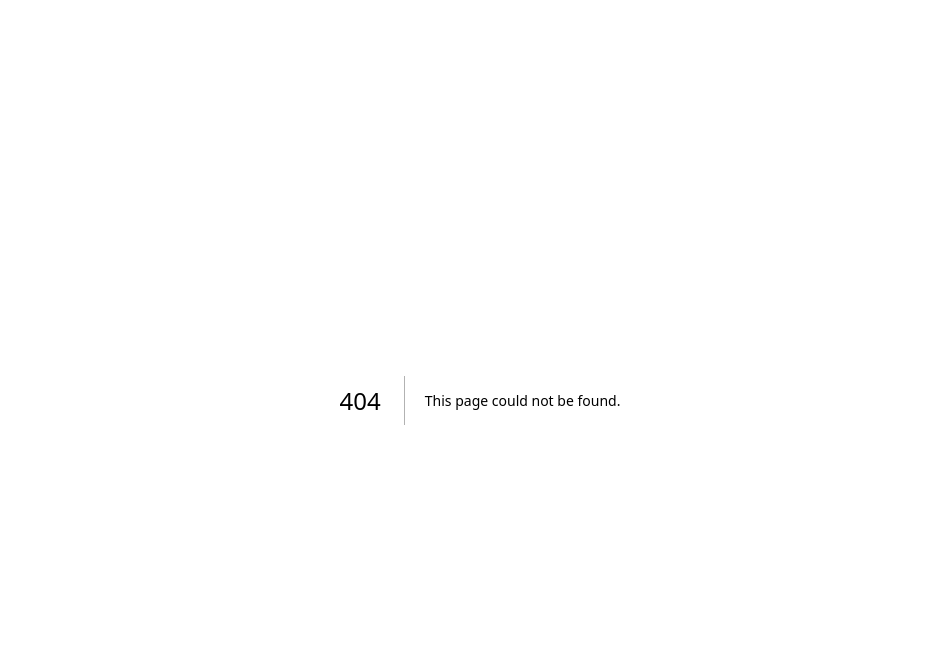
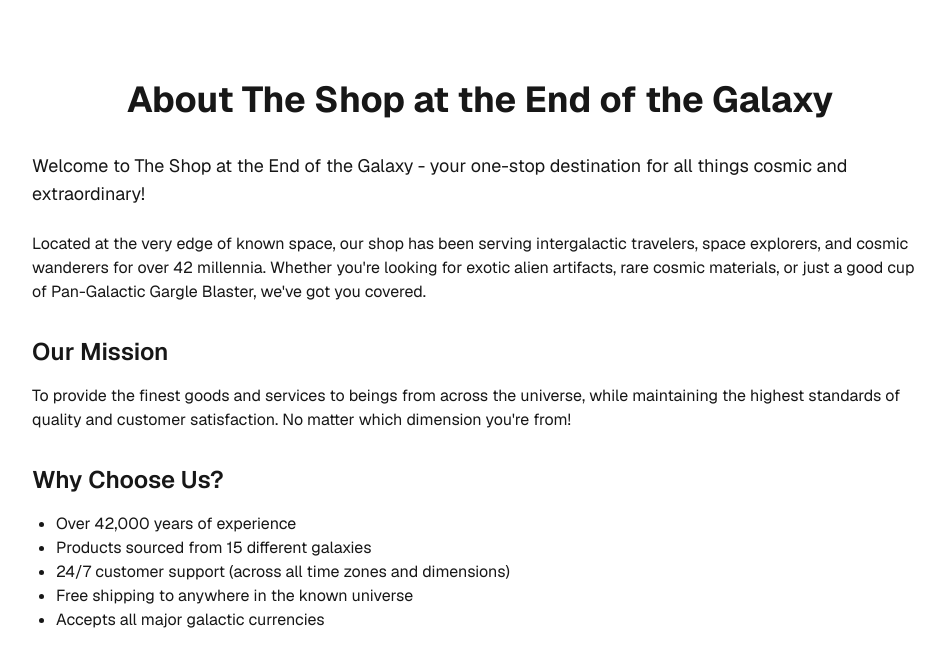
Before and after one commit to Hot-Spicy-DH2643/the-shop-at-the-end-of-the-galaxy, a Next.js app in the folder frontend/: page /about in a window 1280 px wide. Before the commit this address had no page. Shown: the top 666 px of the page, without its empty margins (160-1105 px from the left). Built offline with nearby package versions, Linux system fonts and the light colour scheme.

Commit message:
Add about page for testing

```diff
--- /dev/null
+++ b/frontend/src/app/about/page.tsx
@@ -0,0 +1,42 @@
+export default function About() {
+  return (
+    <div className="font-sans min-h-screen p-8 pb-20 gap-16 sm:p-20">
+      <main className="max-w-4xl mx-auto">
+        <h1 className="text-4xl font-bold mb-8 text-center">
+          About The Shop at the End of the Galaxy
+        </h1>
+
+        <div className="prose dark:prose-invert max-w-none">
+          <p className="text-lg mb-6">
+            Welcome to The Shop at the End of the Galaxy - your one-stop destination
+            for all things cosmic and extraordinary!
+          </p>
+
+          <p className="mb-6">
+            Located at the very edge of known space, our shop has been serving
+            intergalactic travelers, space explorers, and cosmic wanderers for
+            over 42 millennia. Whether you&apos;re looking for exotic alien artifacts,
+            rare cosmic materials, or just a good cup of Pan-Galactic Gargle Blaster,
+            we&apos;ve got you covered.
+          </p>
+
+          <h2 className="text-2xl font-semibold mt-8 mb-4">Our Mission</h2>
+          <p className="mb-6">
+            To provide the finest goods and services to beings from across the universe,
+            while maintaining the highest standards of quality and customer satisfaction.
+            No matter which dimension you&apos;re from!
+          </p>
+
+          <h2 className="text-2xl font-semibold mt-8 mb-4">Why Choose Us?</h2>
+          <ul className="list-disc pl-6 mb-6">
+            <li>Over 42,000 years of experience</li>
+            <li>Products sourced from 15 different galaxies</li>
+            <li>24/7 customer support (across all time zones and dimensions)</li>
+            <li>Free shipping to anywhere in the known universe</li>
+            <li>Accepts all major galactic currencies</li>
+          </ul>
+        </div>
+      </main>
+    </div>
+  );
+}
--- a/frontend/src/app/page.tsx
+++ b/frontend/src/app/page.tsx
@@ -1,4 +1,5 @@
 import Image from "next/image";
+import Link from "next/link";
 
 export default function Home() {
   return (
@@ -26,21 +27,12 @@ export default function Home() {
         </ol>
 
         <div className="flex gap-4 items-center flex-col sm:flex-row">
-          <a
+          <Link
             className="rounded-full border border-solid border-transparent transition-colors flex items-center justify-center bg-foreground text-background gap-2 hover:bg-[#383838] dark:hover:bg-[#ccc] font-medium text-sm sm:text-base h-10 sm:h-12 px-4 sm:px-5 sm:w-auto"
-            href="https://vercel.com/new?utm_source=create-next-app&utm_medium=appdir-template-tw&utm_campaign=create-next-app"
-            target="_blank"
-            rel="noopener noreferrer"
+            href="/about"
           >
-            <Image
-              className="dark:invert"
-              src="/vercel.svg"
-              alt="Vercel logomark"
-              width={20}
-              height={20}
-            />
-            Deploy now
-          </a>
+            About Us
+          </Link>
           <a
             className="rounded-full border border-solid border-black/[.08] dark:border-white/[.145] transition-colors flex items-center justify-center hover:bg-[#f2f2f2] dark:hover:bg-[#1a1a1a] hover:border-transparent font-medium text-sm sm:text-base h-10 sm:h-12 px-4 sm:px-5 w-full sm:w-auto md:w-[158px]"
             href="https://nextjs.org/docs?utm_source=create-next-app&utm_medium=appdir-template-tw&utm_campaign=create-next-app"
```
